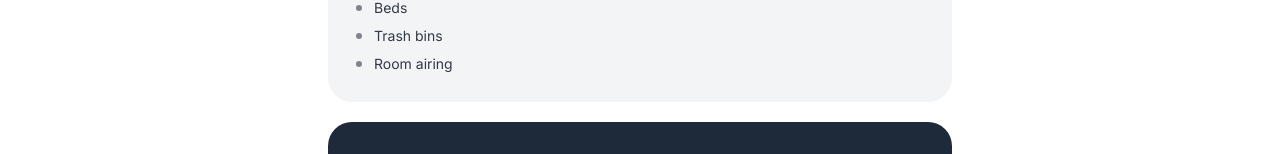
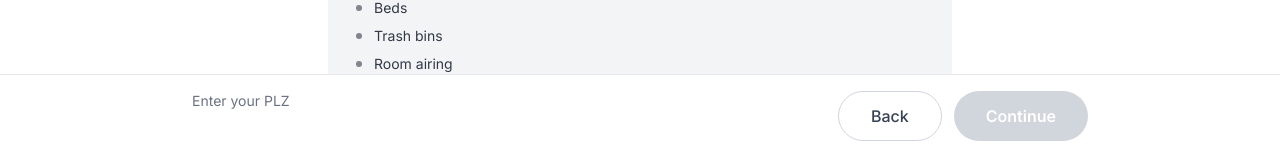
Before and after one commit to 3S-Clean/3s-clean-app, a Next.js app: page /booking in a window 1280 px wide. Shown: the part 643-797 px from the top of the page. Built offline with nearby package versions, Linux system fonts and the light colour scheme; no server answers.

Commit message:
settings and delete

```diff
--- a/app/booking/page.tsx
+++ b/app/booking/page.tsx
@@ -281,7 +281,7 @@ export default function BookingPage() {
                 </main>
 
                 {/* ✅ Submit footer ONLY on the final step */}
-                {step === 4 && <BookingFooter onSubmit={submitBooking} isSubmitting={isSubmitting} />}
+                {step === 0 && <BookingFooter onSubmit={submitBooking} isSubmitting={isSubmitting} />}
             </div>
         </>
     );
```
